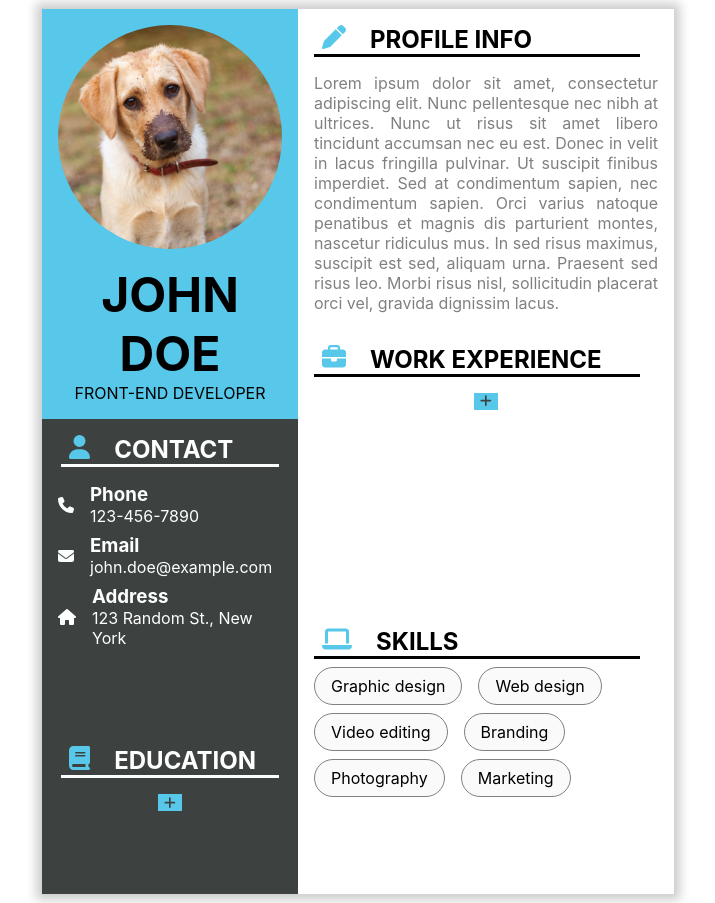
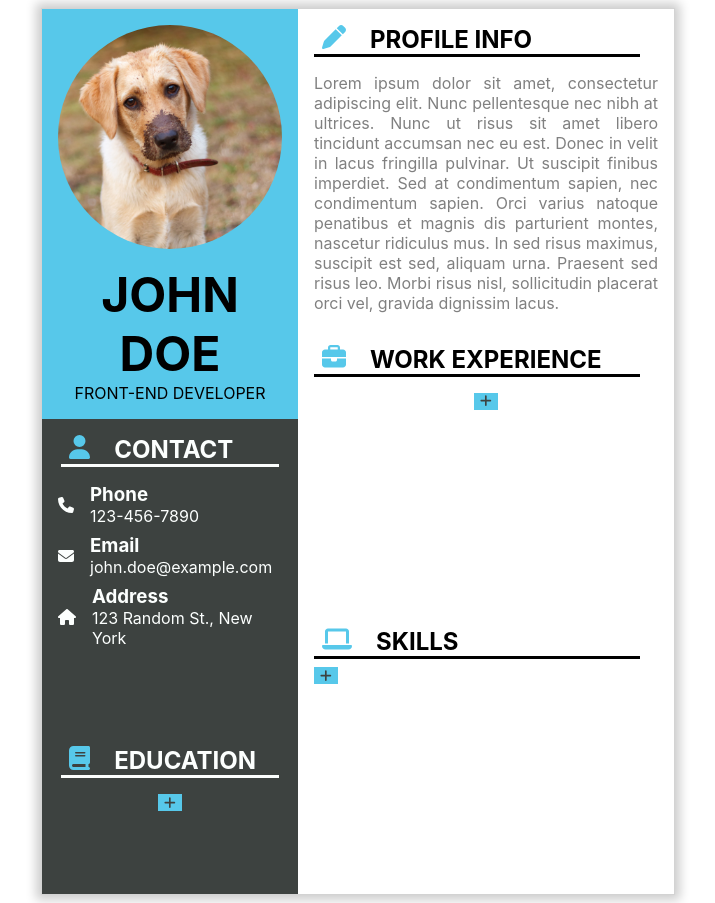
Before and after one commit to jozef-hudec-27/cv-master, a React (Create React App) app: page / in a window 1280 px wide. Shown: the whole page, without its empty margins (282-997 px from the left). Built offline with nearby package versions, Linux system fonts and the light colour scheme.

Commit message:
Give users ability to add own skills

```diff
--- a/src/components/skills/Skills.js
+++ b/src/components/skills/Skills.js
@@ -2,9 +2,38 @@ import React, { Component } from 'react'
 import { FontAwesomeIcon } from '@fortawesome/react-fontawesome'
 import { faLaptop } from '@fortawesome/free-solid-svg-icons'
 import SkillsEntry from './SkillsEntry'
+import EntryForm from '../EntryForm'
 
 export default class Skills extends Component {
+  constructor(props) {
+    super(props)
+
+    this.state = {
+      skillsList: [],
+    }
+
+    this.addSkill = this.addSkill.bind(this)
+  }
+
+  addSkill(skill) {
+    this.setState((prevState, _) => {
+      const newSkillsList = [...prevState.skillsList, skill]
+      return { skillsList: newSkillsList }
+    })
+  }
+
+  removeSkill(index) {
+    this.setState((prevState, _) => {
+      const newSkillsList = [...prevState.skillsList]
+      newSkillsList.splice(index, 1)
+      return { skillsList: newSkillsList }
+    })
+  }
+
   render() {
+    const { skillsList } = this.state
+    const skillsEntryFields = [{ label: 'Skill', type: 'text', name: 'skill' }]
+
     return (
       <section id="skills">
         <h2>
@@ -13,12 +42,11 @@ export default class Skills extends Component {
         </h2>
 
         <div className="skills-entries">
-          <SkillsEntry skill="Graphic design" />
-          <SkillsEntry skill="Web design" />
-          <SkillsEntry skill="Video editing" />
-          <SkillsEntry skill="Branding" />
-          <SkillsEntry skill="Photography" />
-          <SkillsEntry skill="Marketing" />
+          <EntryForm fields={skillsEntryFields} onSubmit={this.addSkill} />
+
+          {skillsList.map((entry, i) => (
+            <SkillsEntry key={i} skill={entry.skill} removeSkill={() => this.removeSkill(i)} />
+          ))}
         </div>
       </section>
     )
--- a/src/components/skills/SkillsEntry.js
+++ b/src/components/skills/SkillsEntry.js
@@ -1,12 +1,18 @@
 import React, { Component } from 'react'
+import { FontAwesomeIcon } from '@fortawesome/react-fontawesome'
+import { faXmark } from '@fortawesome/free-solid-svg-icons'
 
 export default class SkillsEntry extends Component {
   render() {
-    const { skill } = this.props
+    const { skill, removeSkill } = this.props
 
     return (
       <div className="skills-entry">
         <p>{skill}</p>
+
+        <button style={{ backgroundColor: 'inherit', color: 'grey', marginTop: 'unset' }}>
+          <FontAwesomeIcon icon={faXmark} onClick={removeSkill} />
+        </button>
       </div>
     )
   }
--- a/src/index.css
+++ b/src/index.css
@@ -47,6 +47,7 @@ textarea::placeholder {
 
 button {
   width: fit-content;
+  height: fit-content;
 }
 
 .cv-wrapper {
@@ -133,7 +134,8 @@ button {
 }
 
 #education button,
-#work-experience button {
+#work-experience button,
+#skills button {
   appearance: none;
   border: none;
   cursor: pointer;
@@ -143,8 +145,13 @@ button {
 }
 
 #education button:hover,
-#work-experience button:hover {
+#work-experience button:hover,
+#skills button:hover {
   transform: scale(1.2);
+}
+
+#skills button, #skills form {
+  margin-top: 8px;
 }
 
 #profile-info {
@@ -204,6 +211,7 @@ button {
   display: flex;
   flex-wrap: wrap;
   column-gap: 16px;
+  align-items: center;
 }
 
 .skills-entry {
@@ -213,6 +221,8 @@ button {
   border-radius: 999px;
   background-color: rgb(250, 250, 250);
   margin-top: 8px;
+  display: flex;
+  align-items: center;
 }
 
 .new-entry-form {
```
